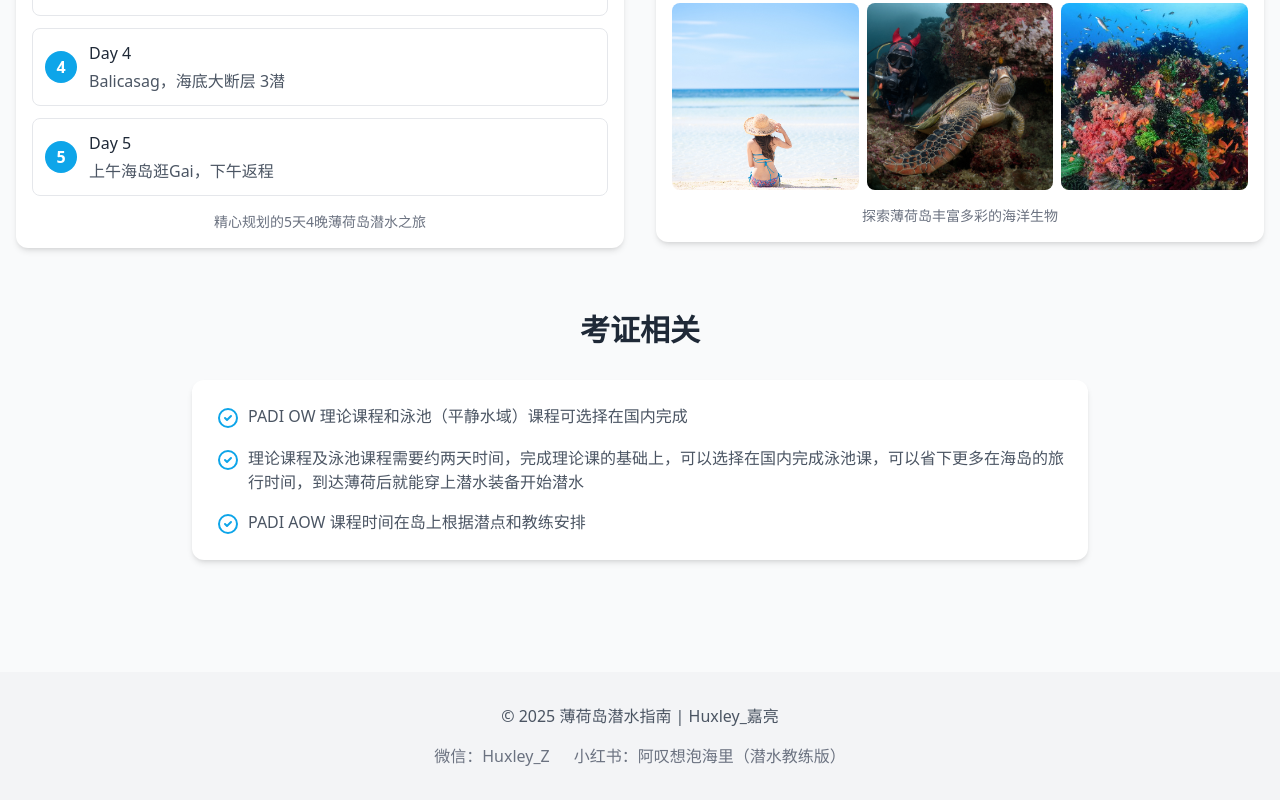
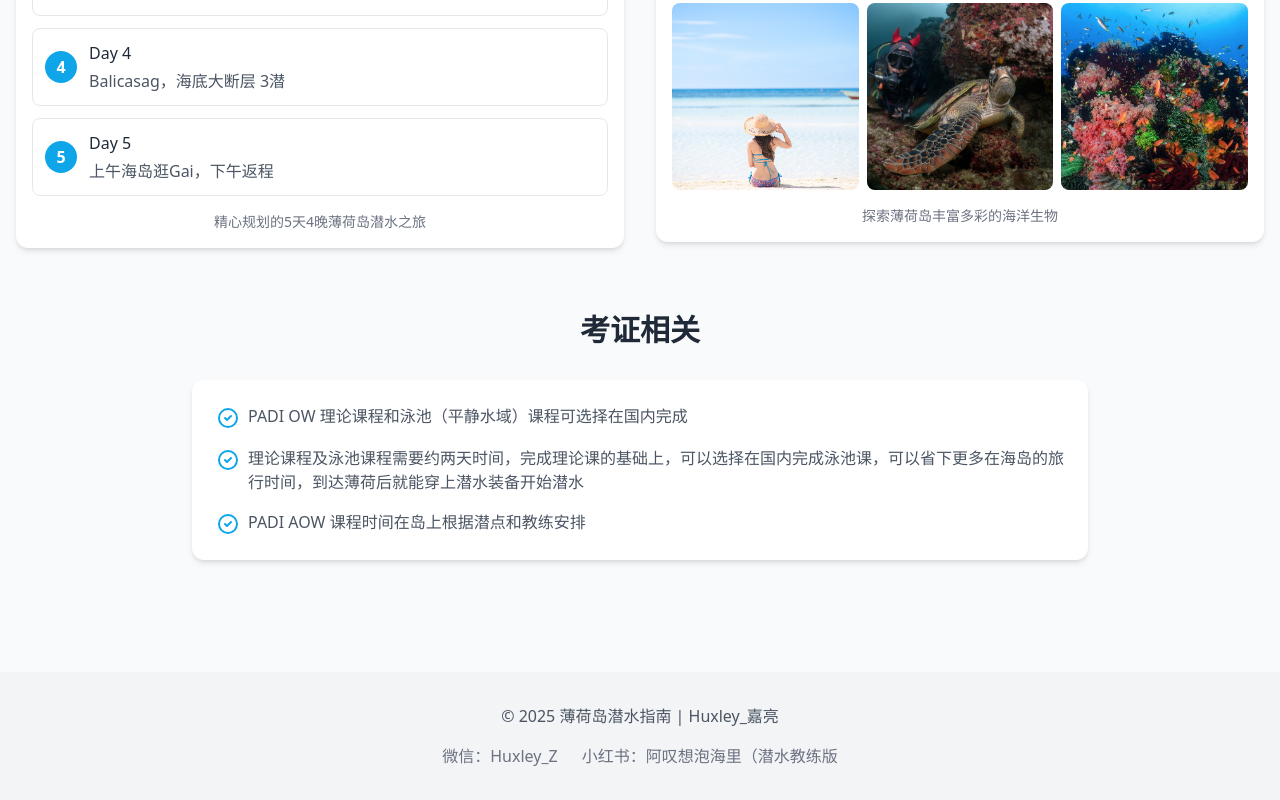
Before and after one commit to Hux-Z/DiveTour, a plain HTML site: page index.html in a window 1280 px wide. Shown: the part 2682-3482 px from the top of the page. Drawn offline with nearby package versions, Linux system fonts and the light colour scheme.

Commit message:
Update index.html

```diff
--- a/index.html
+++ b/index.html
@@ -368,7 +368,7 @@
                     微信：Huxley_Z
                 </div>
                 <div class="text-gray-500 dark:text-gray-400">
-                    小红书：阿叹想泡海里（潜水教练版）
+                    小红书：阿叹想泡海里（潜水教练版
                 </div>
             </div>
         </div>
```
